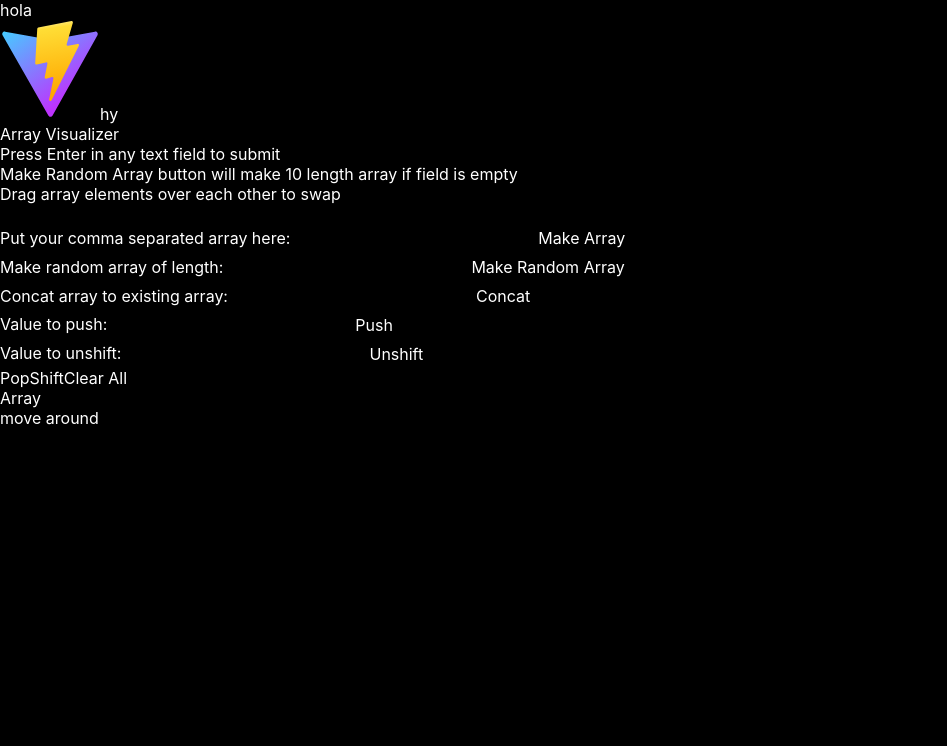
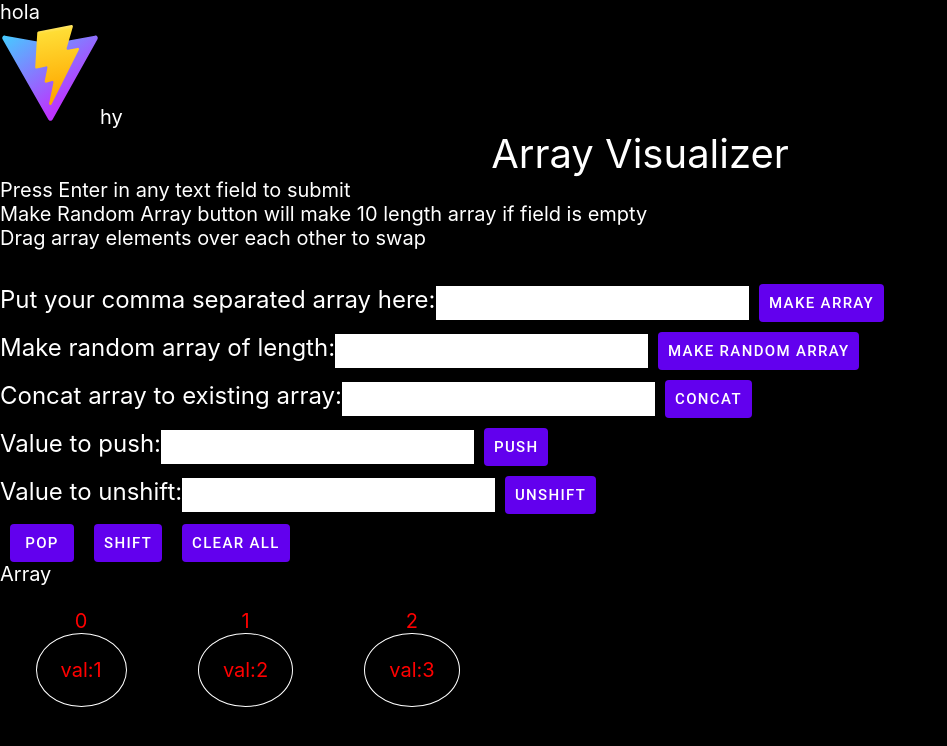
Before and after one commit to kjameer0/hashmap-visualizer, a React (Vite) app: page /arr in a window 1280 px wide. Shown: the top 746 px of the page, without its empty margins (0-947 px from the left). Built offline with nearby package versions, Linux system fonts and the light colour scheme.

Commit message:
styled arr list

```diff
--- a/package.json
+++ b/package.json
@@ -28,6 +28,9 @@
   "dependencies": {
     "dangerously-set-html-content": "^1.0.13",
     "react": "^18.2.0",
+    "react-beautiful-dnd": "^13.1.1",
+    "react-dnd": "^16.0.1",
+    "react-dnd-html5-backend": "^16.0.1",
     "react-dom": "^18.2.0",
     "react-error-boundary": "^3.1.4",
     "react-router-dom": "^6.8.1",
@@ -44,6 +47,7 @@
     "@types/jest": "^29.2.5",
     "@types/node": "^18.11.18",
     "@types/react": "^18.0.26",
+    "@types/react-beautiful-dnd": "^13.1.3",
     "@types/react-dom": "^18.0.10",
     "@typescript-eslint/eslint-plugin": "^5.48.0",
     "@typescript-eslint/parser": "^5.48.0",
--- /dev/null
+++ b/src/components/ArrList.tsx
@@ -0,0 +1,43 @@
+import React, { useState } from 'react';
+import { DragDropContext, Draggable, Droppable, DropResult } from 'react-beautiful-dnd';
+type swap = {
+  idx: number;
+  val: string;
+};
+
+export default function ArrList({
+  arr,
+  setArr,
+}: {
+  arr: string[];
+  setArr: (array: string[]) => void;
+}) {
+  const [swapVal, setSwapVal] = useState({ idx: -1, val: '' });
+  const [held, setHeld] = useState(false);
+  function handleSwapClick(e: React.MouseEvent<HTMLButtonElement>, value: swap) {
+    if (held) {
+      const { idx, val } = value;
+      const newArr = [...arr];
+      newArr[idx] = swapVal.val;
+      newArr[swapVal.idx] = val;
+      setArr(newArr);
+    } else {
+      setSwapVal(value);
+    }
+    setHeld(!held);
+  }
+  return (
+    <div className="App">
+      <ul className="arr-list">
+        {arr.map((el, idx) => {
+          return (
+            <li key={idx}>
+              <p>{idx}</p>
+              <button onClick={(e) => handleSwapClick(e, { idx, val: el })}>val:{el}</button>
+            </li>
+          );
+        })}
+      </ul>
+    </div>
+  );
+}
--- a/src/components/visualizers/array.tsx
+++ b/src/components/visualizers/array.tsx
@@ -1,3 +1,5 @@
+import { useState } from 'react';
+import ArrList from 'components/ArrList';
 export function Tesst() {
   const handleDragStart = (event: React.DragEvent<HTMLDivElement>) => {
     event.dataTransfer.setData('text', event.currentTarget.id);
@@ -27,9 +29,7 @@ export function Tesst() {
 
 export default function Arr() {
   //useScript('src/utils/arr-script.ts');
-  function handleDrag(e: React.DragEvent<HTMLDivElement>) {
-    console.log(e.clientX, e.clientY);
-  }
+  const [arr, setArr] = useState(['1', '2', '3']);
   return (
     <div className="container">
       <h1>Array Visualizer</h1>
@@ -40,43 +40,48 @@ export default function Arr() {
       <p className="sub-title">Drag array elements over each other to swap</p>
       <br />
       <div>
+        <div className="arr-input-line">
           <label htmlFor="array-input">Put your comma separated array here:</label>
           <input type="text" name="array-input" id="array-input" />
-        <button type="submit" id="submit-arr">
+          <button className="arr-button" type="submit" id="submit-arr">
             Make Array
           </button>
-        <br />
+        </div>
+        <div className="arr-input-line">
           <label htmlFor="arr-maker">Make random array of length:</label>
           <input type="text" id="submit-len" name="submit-len" />
-        <button type="submit" id="make-random">
+          <button className="arr-button" type="submit" id="make-random">
             Make Random Array
           </button>
-        <br />
+        </div>
+        <div className="arr-input-line">
           <label htmlFor="concat-maker">Concat array to existing array:</label>
           <input type="text" id="concat-maker" name="concat-maker" />
-        <button className="button-small" type="submit" id="concat-arr">
+          <button className="arr-button" type="submit" id="concat-arr">
             Concat
           </button>
-        <br />
+        </div>
+        <div className="arr-input-line">
           <label htmlFor="push-input">Value to push:</label>
           <input type="text" id="push-input" name="push-input" />
-        <button className="button-small" type="submit" id="push-arr">
+          <button className="arr-button" type="submit" id="push-arr">
             Push
           </button>
-        <br />
+        </div>
+        <div className="arr-input-line">
           <label htmlFor="unshift-input">Value to unshift:</label>
           <input type="text" id="unshift-input" name="unshift-input" />
-        <button className="button-small" type="submit" id="unshift-arr">
+          <button className="arr-button" type="submit" id="unshift-arr">
             Unshift
           </button>
-        <br />
-        <button className="button-small" type="submit" id="pop-arr">
+        </div>
+        <button className="arr-button" type="submit" id="pop-arr">
           Pop
         </button>
-        <button className="button-small" type="submit" id="shift-arr">
+        <button className="arr-button" type="submit" id="shift-arr">
           Shift
         </button>
-        <button className="button-med" type="submit" id="make-empty">
+        <button className="arr-button" type="submit" id="make-empty">
           Clear All
         </button>
         <div id="array-container" />
@@ -84,10 +89,7 @@ export default function Arr() {
       <h2 className="arr-title">
         <strong>Array</strong>
       </h2>
-      <ul id="array-list" />
-      <div id="test232" draggable="true" onDragStart={handleDrag}>
-        move around
-      </div>
+      <ArrList arr={arr} setArr={setArr} />
     </div>
   );
 }
--- a/src/index.css
+++ b/src/index.css
@@ -1,5 +1,7 @@
 @import './styles/reset.css';
-
+*{
+  font-size: 20px;
+}
 body {
   background-color: black;
   color: white;
@@ -9,17 +11,26 @@ body {
   -webkit-font-smoothing: antialiased;
   -moz-osx-font-smoothing: grayscale;
 }
+.container {
+  /* display: flex;
+  flex-direction: column; */
+}
+.container > h1 {
+  font-size: 2rem;
+  text-align: center;
+}
+.arr-input-line {
+  margin: .5rem auto;
+}
+.arr-input-line > label{
+  font-size: 1.2rem;
+}
 
+.arr-input-line > input{
+  color: black;
+}
 code {
   font-family: source-code-pro, Menlo, Monaco, Consolas, 'Courier New', monospace;
-}
-.arr-element {
-  border: 4px solid;
-  border-radius: 100%;
-  padding: 2rem 2.3rem;
-  margin-top: 0.1rem;
-  font-size: 2rem;
-  background-clip: 0.5rem;
 }
 ul {
   list-style: none;
@@ -27,11 +38,76 @@ ul {
 li {
   text-align: center;
   float: left;
+  padding: 10px;
   margin: 1% 2%;
+  color: red;
 }
-li :nth-child(2):hover {
-  background-color: #0000ff;
+li > button {
+  border: 1px solid white;
+  border-radius: 100%;
+  padding: 1.2rem;
 }
 input {
-  height: 1.8rem;
+  height: 1.7rem;
+  background-color: white;
+  vertical-align: middle;
 }
+
+.arr-button {
+  align-items: center;
+  appearance: none;
+  border-radius: 4px;
+  border-style: none;
+  box-shadow: rgba(0, 0, 0, .2) 0 3px 1px -2px,rgba(0, 0, 0, .14) 0 2px 2px 0,rgba(0, 0, 0, .12) 0 1px 5px 0;
+  box-sizing: border-box;
+  color: #fff;
+  cursor: pointer;
+  display: inline-flex;
+  font-family: Roboto,sans-serif;
+  font-size: .75rem;
+  font-weight: 500;
+  height: 38px;
+  justify-content: center;
+  letter-spacing: .0892857em;
+  line-height: normal;
+  margin: auto .5rem;
+  min-width: 64px;
+  outline: none;
+  overflow: visible;
+  padding: 0 10px;
+  position: relative;
+  text-align: center;
+  text-decoration: none;
+  text-transform: uppercase;
+  transition: box-shadow 280ms cubic-bezier(.4, 0, .2, 1);
+  user-select: none;
+  -webkit-user-select: none;
+  touch-action: manipulation;
+  vertical-align: middle;
+  will-change: transform,opacity;
+}
+
+.arr-button:hover {
+  box-shadow: rgba(0, 0, 0, .2) 0 2px 4px -1px, rgba(0, 0, 0, .14) 0 4px 5px 0, rgba(0, 0, 0, .12) 0 1px 10px 0;
+}
+
+.arr-button:disabled {
+  background-color: rgba(0, 0, 0, .12);
+  box-shadow: rgba(0, 0, 0, .2) 0 0 0 0, rgba(0, 0, 0, .14) 0 0 0 0, rgba(0, 0, 0, .12) 0 0 0 0;
+  color: rgba(0, 0, 0, .37);
+  cursor: default;
+  pointer-events: none;
+}
+
+.arr-button:not(:disabled) {
+  background-color: #6200ee;
+}
+
+.arr-button:focus {
+  box-shadow: rgba(0, 0, 0, .2) 0 2px 4px -1px, rgba(0, 0, 0, .14) 0 4px 5px 0, rgba(0, 0, 0, .12) 0 1px 10px 0;
+}
+
+.arr-button:active {
+  box-shadow: rgba(0, 0, 0, .2) 0 5px 5px -3px, rgba(0, 0, 0, .14) 0 8px 10px 1px, rgba(0, 0, 0, .12) 0 3px 14px 2px;
+  background: #A46BF5;
+}
--- a/src/main.tsx
+++ b/src/main.tsx
@@ -27,9 +27,5 @@ const router = createBrowserRouter([
 const container = document.getElementById('root');
 if (container) {
   const root = createRoot(container);
-  root.render(
-    <StrictMode>
-      <RouterProvider router={router} />
-    </StrictMode>
-  );
+  root.render(<RouterProvider router={router} />);
 }
```
Also changed, not shown: 1 other file (tests, documents, lock files or other folders). Lines whose indentation alone changed are shown as unchanged.
